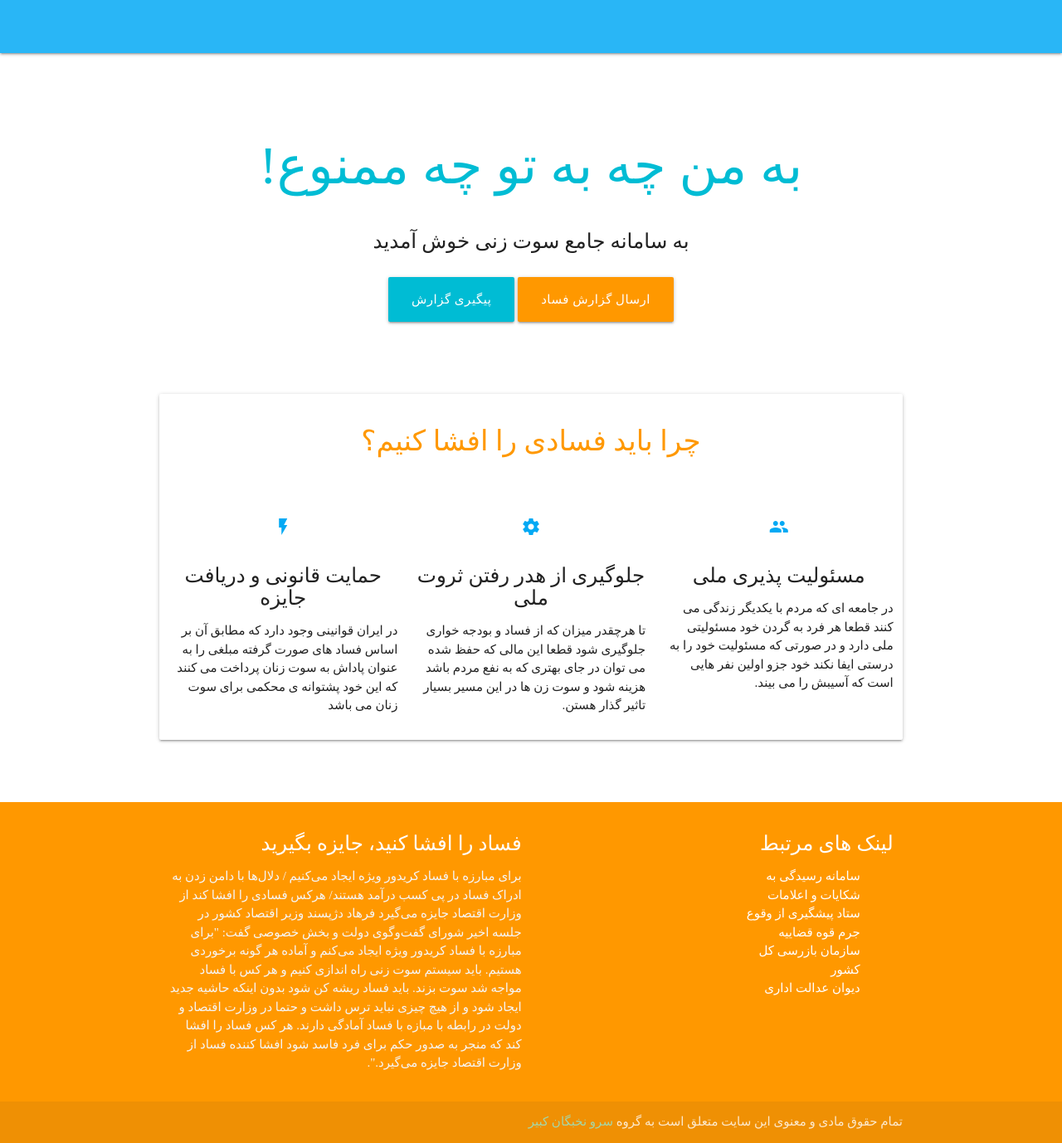
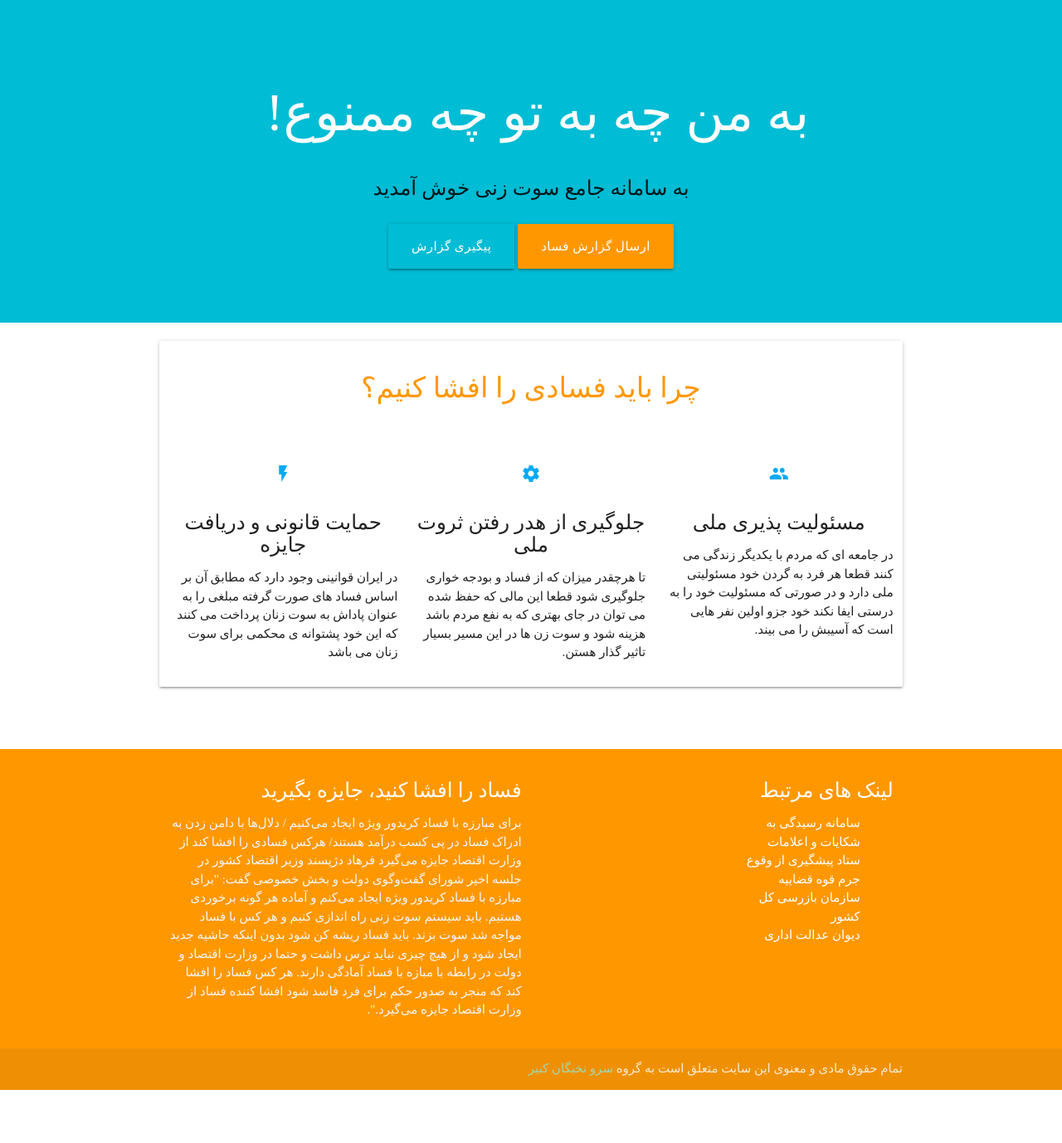
Before and after one commit to ehsanbarkhordar/whistleblower, a Django app: page / in a window 1280 px wide. Shown: the whole page at 83% size. After the commit the page ends 1314 px from the top, so only its background shows below. Run offline with Django 3.2, Linux system fonts and the light colour scheme; parts of the project's set-up code (start-up, migrations or seed data) failed here and were passed over; some web fonts are replaced.

Commit message:
fix(): Edit a bit HTML.

```diff
--- a/templates/home.html
+++ b/templates/home.html
@@ -2,27 +2,33 @@
 {% load static %}
 {% block content %}
     <div dir="rtl">
-        <nav class="light-blue lighten-1" role="navigation">
-            <div class="nav-wrapper container">
+
+        {#        <nav class="light-blue lighten-1" role="navigation">#}
+        {#            <div class="nav-wrapper container">#}
         {#            <a id="logo-container" href="/" class="brand-logo">#}
         {#                <img  style="height: 60px" src="{% static "logo/whistleblowers.png" %}" alt="logo">#}
         {#            </a>#}
         {#            <ul class="right hide-on-med-and-down">#}
         {#                <li><a href="#">Navbar Link</a></li>#}
         {#            </ul>#}
-
+        {##}
         {#            <ul id="nav-mobile" class="sidenav">#}
         {#                <li><a href="#">Navbar Link</a></li>#}
         {#            </ul>#}
-                <a href="#" data-target="nav-mobile" class="sidenav-trigger"><i class="material-icons">menu</i></a>
-            </div>
-        </nav>
-        <div dir="rtl" class="section no-pad-bot" id="index-banner">
-            <div class="container">
+        {#                <a href="#" data-target="nav-mobile" class="sidenav-trigger"><i class="material-icons">menu</i></a>#}
+        {#            </div>#}
+        {#        </nav>#}
+        <div class="section no-pad-bot cyan" id="index-banner">
+            {#             style="background-image: url({% static "images/N3665362-6811807.jpg" %})"#}
+            <div class="center">
                 <br><br>
-                <h1 class="header center cyan-text">به من چه به تو چه ممنوع!️</h1>
+                <h1 class="header center white-text">
+                    <span class="">به من چه به تو چه ممنوع!</span>
+                    ️</h1>
                 <div class="row center">
-                    <h5 class="header col s12 light">به سامانه جامع سوت زنی خوش آمدید</h5>
+                    <h5 class="header col s12 light">
+                        <span class="">به سامانه جامع سوت زنی خوش آمدید</span>
+                    </h5>
                 </div>
                 <div class="row center">
                     <a href="/new" id="download-button"
--- a/templates/new_report.html
+++ b/templates/new_report.html
@@ -3,15 +3,15 @@
 {% block content %}
     <div class="row section center cyan-text container">
         <div class="card section">
-            <h4>به من چه به تو چه ممنوع!️</h4>
-            <h5>سامانه جامع سوت زنی</h5>
+            <h4>فرم گزارش فساد️</h4>
+            {#            <h5>سامانه جامع سوت زنی</h5>#}
         </div>
         <div class="">
             <form class="container" action="" method="post">
                 {% csrf_token %}
                 {{ form.as_p }}
                 <script src='https://www.google.com/recaptcha/api.js'></script>
-                <div class="g-recaptcha" data-sitekey="6LcX_OIUAAAAAI2cRt2Ynfkg-oK6WGu0RCex62Yp"></div>
+                <div class="g-recaptcha container row" data-sitekey="6LcX_OIUAAAAAI2cRt2Ynfkg-oK6WGu0RCex62Yp"></div>
                 {% if messages %}
                     <ul class="messages red-text">
                         {% for message in messages %}
```
Lines whose indentation alone changed are shown as unchanged.
